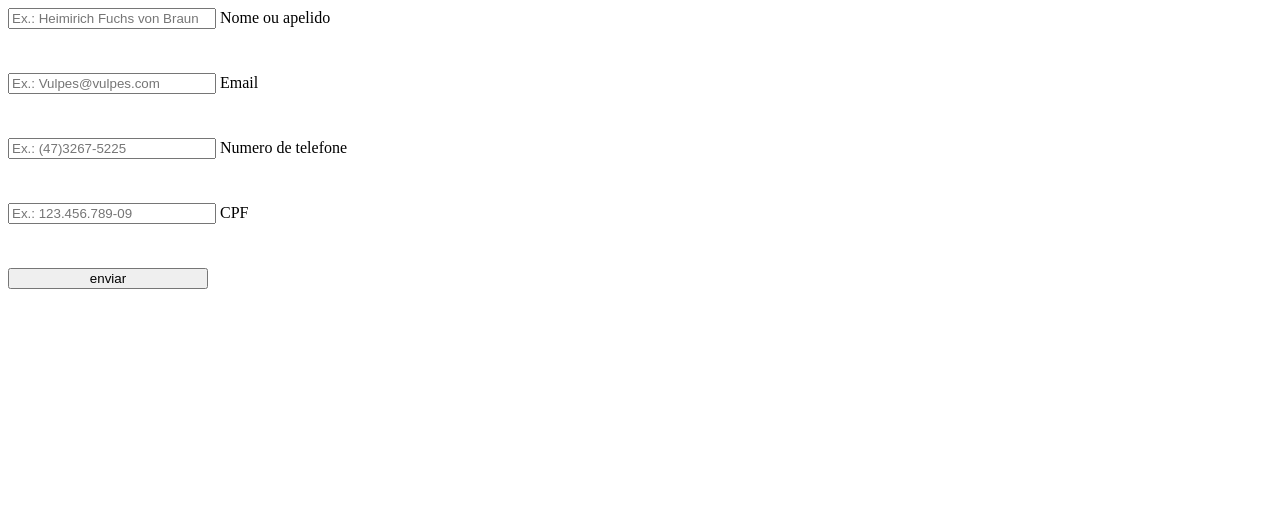
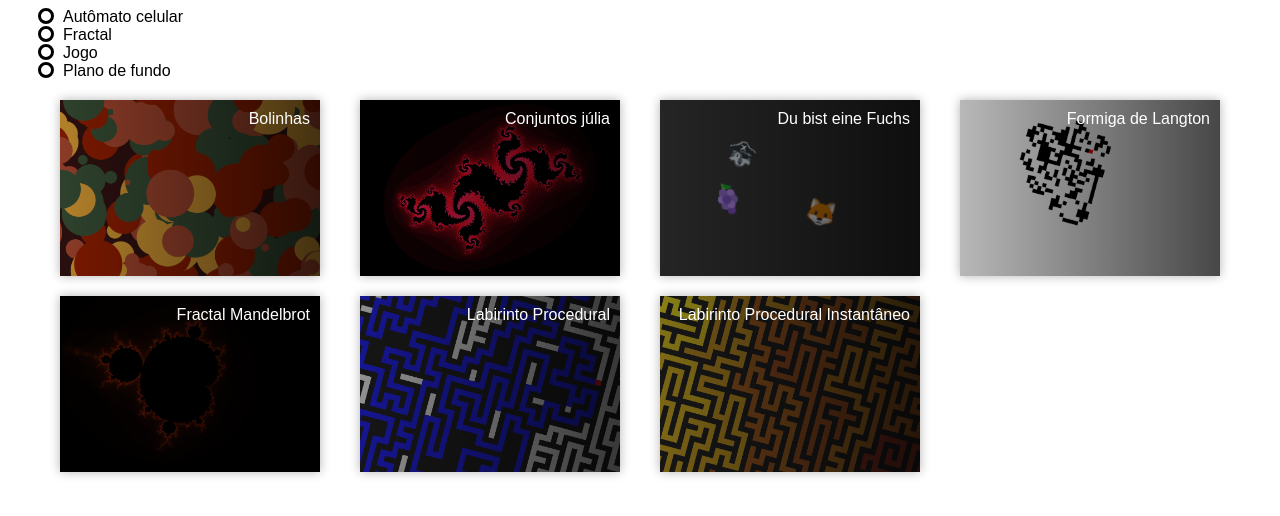
Before and after one commit to Rotfuchs-von-Vulpes/CanvasWeb, a plain HTML site: page index.html in a window 1280 px wide. Drawn offline with Linux system fonts and the light colour scheme.

Commit message:
Desfazendo a merda 01

```diff
--- a/index.html
+++ b/index.html
@@ -1,72 +1,36 @@
 <!DOCTYPE html>
+<!--CUIDADO! gambiarra a seguir-->
 <html>
+
 <head>
+  <title>Canvas Web</title>
   <meta charset="UTF8" />
-    <title>Formulário</title>
-    <link rel="stylesheet" href="style.css">
-    <script type="module" src="main.js"></script>
+  <link rel="stylesheet" href="Styles/masterStyle.css">
+  </link>
 </head>
+
 <body>
-    <form id="form" class="form">
-      <div>
-        <input
-          id="nick"
-          class="nick"
-          type="text"
-          placeholder="Ex.: Heimirich Fuchs von Braun"
-          maxlength="225"
-          autocomplete="off"
-          onkeyup="mask(this, ['x'])"
-          onchange="message(this, '')"
-        />
-        <label>Nome ou apelido</label>
-        <p id="nick label"></p>
+  <div class="requirements">
+    <div class="item">
+      <div class="checkbox" style="background: white;" id="Autômato celular" onclick="updateList(this)"></div>
+      <label>Autômato celular</label>
     </div>
-      <div>
-        <input
-          id="mail"
-          class="mail"
-          type="email"
-          placeholder="Ex.: Vulpes@vulpes.com"
-          maxlength="64"
-          autocomplete="off"
-          onchange="message(this, '')"
-        />
-        <label>Email</label>
-        <p id="mail label"></p>
+    <div class="item">
+      <div class="checkbox" style="background: white;" id="Fractal" onclick="updateList(this)"></div>
+      <label>Fractal</label>
     </div>
-      <div>
-        <input
-          id="phone"
-          class="phone"
-          type="tel"
-          placeholder="Ex.: (47)3267-5225"
-          maxlength="14"
-          autocomplete="off"
-          onkeyup="mask(this, ['0000-0000','00000-0000' ,'(00)0000-0000', '(00)00000-0000'])"
-          onchange="message(this, '')"
-        />
-        <label>Numero de telefone</label>
-        <p id="phone label"></p>
+    <div class="item">
+      <div class="checkbox" style="background: white;" id="Jogo" onclick="updateList(this)"></div>
+      <label>Jogo</label>
     </div>
-      <div>
-        <input
-          id="cpf"
-          class="cpf"
-          type="text"
-          placeholder="Ex.: 123.456.789-09"
-          maxlength="14"
-          autocomplete="off"
-          onkeyup="mask(this, ['000.000.000-00'])"
-          onchange="message(this, '')"
-        />
-        <label>CPF</label>
-        <p id="cpf label"></p>
+    <div class="item">
+      <div class="checkbox" style="background: white;" id="Plano de fundo" onclick="updateList(this)"></div>
+      <label>Plano de fundo</label>
     </div>
-      <div>
-        <input id="enviar" type="button" value="enviar" onclick="register()"/>
   </div>
-      <p id="form label"></p>
-    </form>
+  <div id="container">
+  </div>
+  <script src="vulpesPOG.js"></script>
 </body>
+
 </html>
```
Lines whose indentation alone changed are shown as unchanged.
